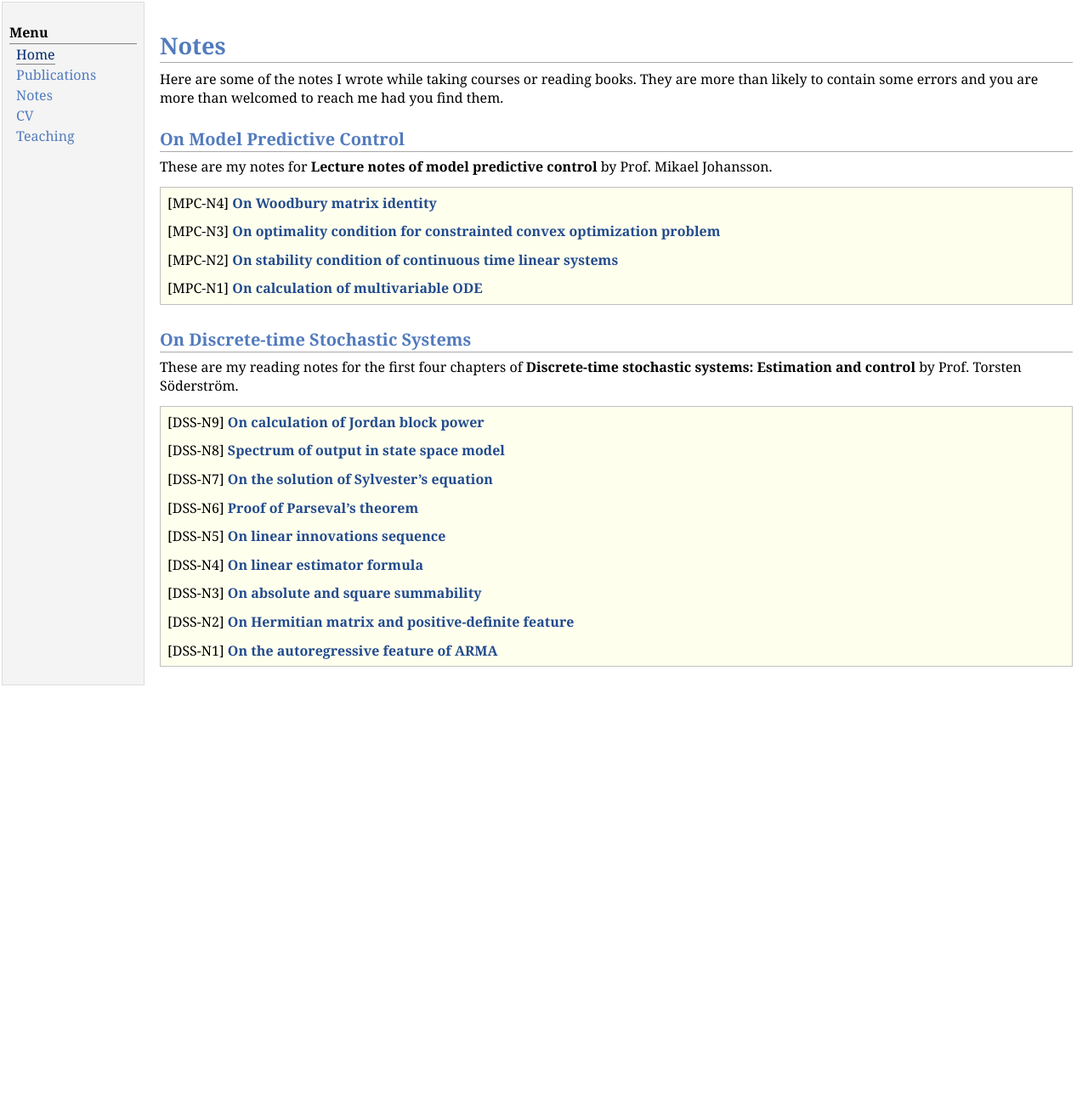
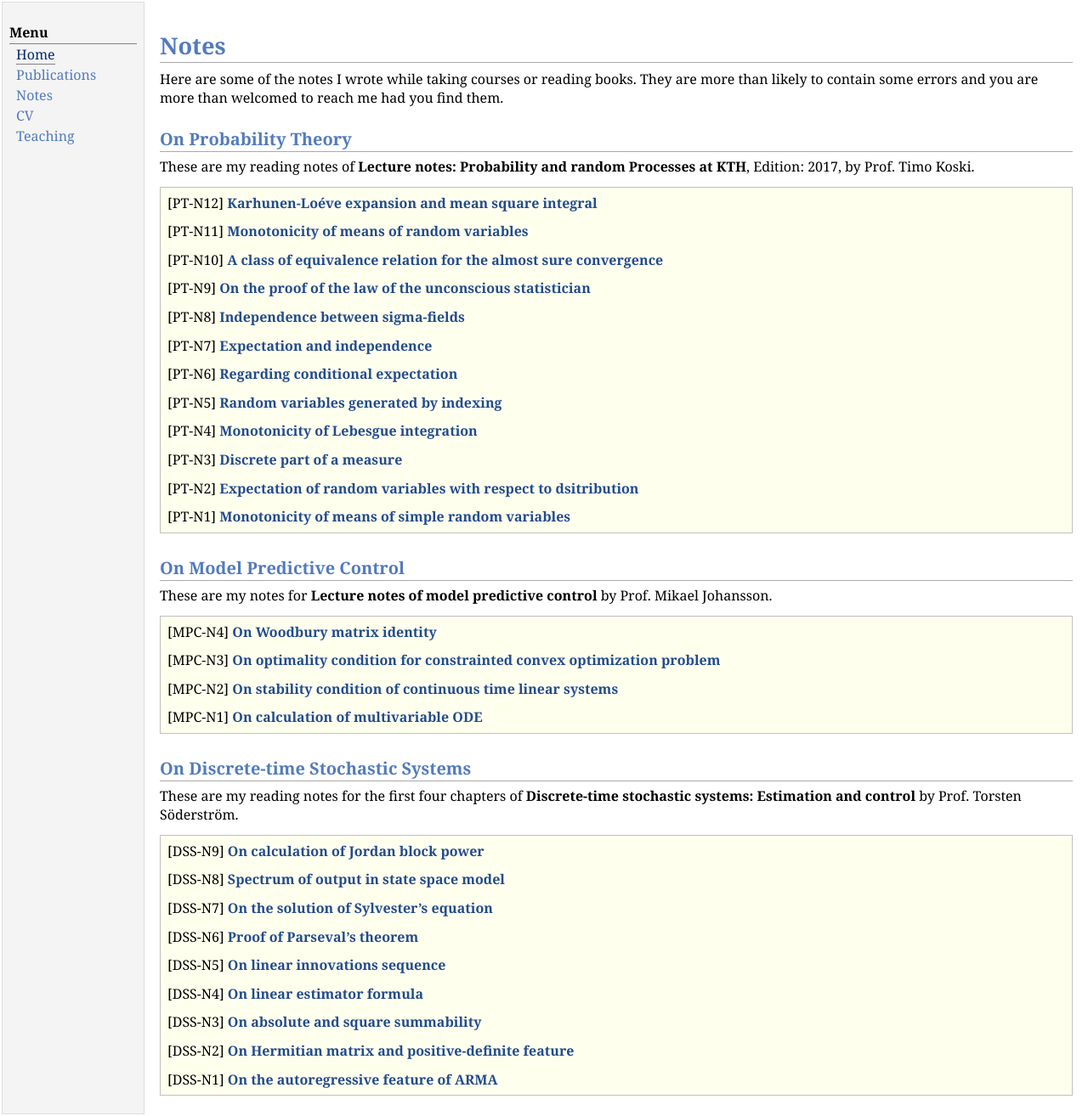
Before and after one commit to yuchaotaigu/yuchaotaigu.github.io, a Jekyll site: the page notes.html, which Jekyll copies as it is, in a window 1280 px wide. Shown: the whole page at 85% size. Built offline with Jekyll 4.4.1, drawn with Linux system fonts in a browser that asks for light colours; comment, search, counter and statistics services are not loaded; before the commit the page ends 900 px from its top, so only the background shows below that.

Commit message:
Update notes.html

```diff
--- a/notes.html
+++ b/notes.html
@@ -29,6 +29,24 @@ urchinTracker();
 <h1>Notes</h1>
 Here are some of the notes I wrote while taking courses or reading books. They are more than likely to contain some errors and you are more than welcomed to reach me had
   you find them.
+
+<h2>On Probability Theory</h2>
+These are my reading notes of <b>Lecture notes: Probability and random Processes at KTH</b>, Edition: 2017, by Prof. Timo Koski.
+<div class="infoblock">
+<div class="blockcontent">
+<p>[PT-N12] <a href="notes/PT12.pdf"><b>Karhunen-Loéve expansion and mean square integral</b></a><br /> </p>
+<p>[PT-N11] <a href="notes/PT11.pdf"><b>Monotonicity of means of random variables</b></a><br /> </p>
+<p>[PT-N10] <a href="notes/PT10.pdf"><b>A class of equivalence relation for the almost sure convergence</b></a><br /> </p>
+<p>[PT-N9] <a href="notes/PT9.pdf"><b>On the proof of the law of the unconscious statistician</b></a><br /> </p>
+<p>[PT-N8] <a href="notes/PT8.pdf"><b>Independence between sigma-fields</b></a><br /> </p>
+<p>[PT-N7] <a href="notes/PT7.pdf"><b>Expectation and independence</b></a><br /> </p>
+<p>[PT-N6] <a href="notes/PT6.pdf"><b>Regarding conditional expectation</b></a><br /> </p>
+<p>[PT-N5] <a href="notes/PT5.pdf"><b>Random variables generated by indexing</b></a><br /> </p>
+<p>[PT-N4] <a href="notes/PT4.pdf"><b>Monotonicity of Lebesgue integration</b></a><br /> </p>
+<p>[PT-N3] <a href="notes/PT3.pdf"><b>Discrete part of a measure</b></a><br /> </p>
+<p>[PT-N2] <a href="notes/PT2.pdf"><b>Expectation of random variables with respect to dsitribution</b></a><br /> </p>
+<p>[PT-N1] <a href="notes/PT1.pdf"><b>Monotonicity of means of simple random variables</b></a><br /> </p>
+  </div></div>
 
 <h2>On Model Predictive Control</h2>
 These are my notes for <b>Lecture notes of model predictive control</b> by Prof. Mikael Johansson.
```
